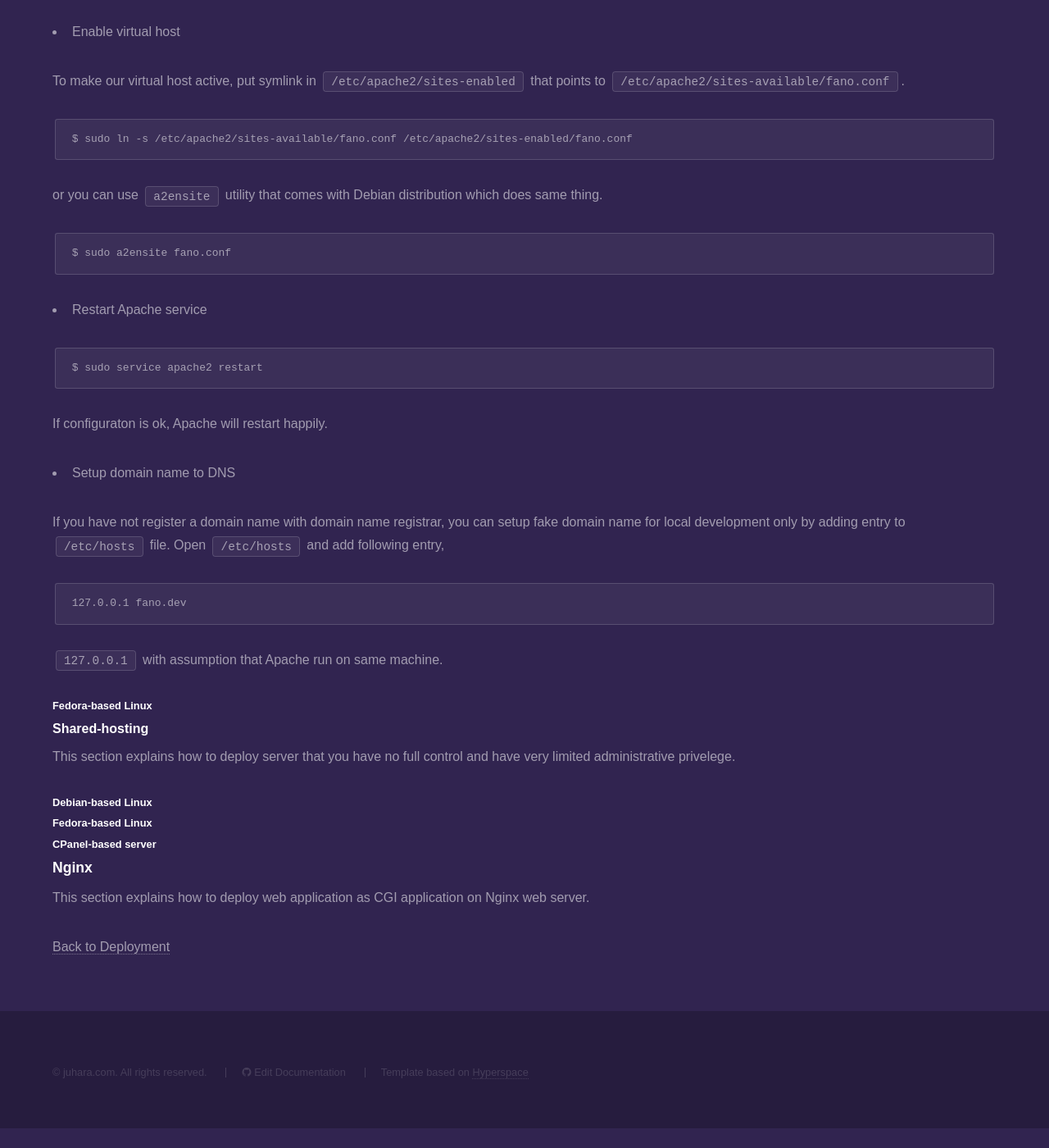
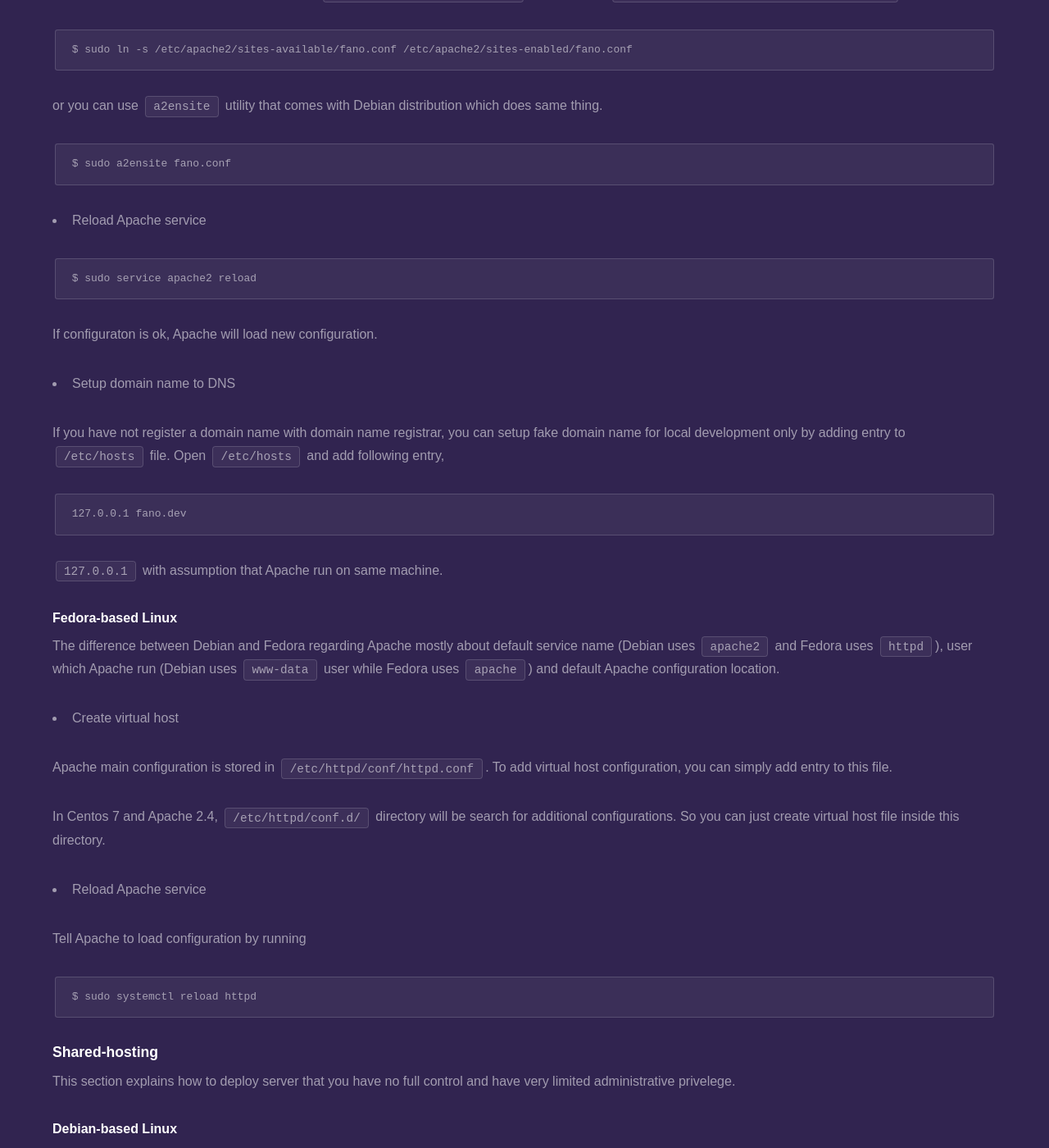
Before and after one commit to fanoframework/fanoframework.github.io, a Jekyll site: the page built from deployment/cgi/index.md, in a window 1280 px wide and 1400 px high, scrolled down 2052 px. Shown: the whole window at 82% size. Built offline with Jekyll 4.4.1, drawn with Linux system fonts in a browser that asks for light colours; our own code applies the rules of GitHub Pages for plain Markdown files; before the commit the page ends 3428 px from its top, so only the background shows below that; some of the changed text lies outside the part shown.

Commit message:
edit deployment content

````diff
--- a/deployment/cgi/index.md
+++ b/deployment/cgi/index.md
@@ -5,15 +5,15 @@ description: Tutorial on how to deploy CGI web application built with Fano Frame
 
 <h1 class="major">Deployment as CGI application</h1>
 
-### Apache
+## Apache
 
 This section explains how to deploy web application as CGI application on Apache web server.
 
-#### Dedicated server
+### Dedicated server
 
 This section explains how to deploy server that you have full control and administrative privilege (aka root access).
 
-##### Debian-based Linux
+#### Debian-based Linux
 
 - Create virtual host by adding Apache configuration file inside `/etc/apache2/sites-available` and put
 
@@ -69,12 +69,7 @@ So in our example, we end up with following configuration:
  </VirtualHost>
 ```
 
-You need to make sure that `app.cgi` has execution bit, if not then run
-
-```
-$ chmod 744 /home/myuser/myapp/public/app.cgi
-```
-For most uses-cases, `744` permission is suffice if your web server is run as your user account. If executable binary failed to run, try `774`
+You need to make sure that `app.cgi` has execution bit. Read *Executable binary file permission* in [Deployment](/deployment) for more information.
 
 Save it as `fano.conf` file. Note that saving data to `/etc/apache2/sites-available` directory requires administrative privilege.
 
@@ -91,13 +86,13 @@ or you can use `a2ensite` utility that comes with Debian distribution which does
 $ sudo a2ensite fano.conf
 ```
 
-- Restart Apache service
+- Reload Apache service
 
 ```
-$ sudo service apache2 restart
+$ sudo service apache2 reload
 ```
 
-If configuraton is ok, Apache will restart happily.
+If configuraton is ok, Apache will load new configuration.
 
 - Setup domain name to DNS
 
@@ -110,19 +105,35 @@ entry to `/etc/hosts` file. Open `/etc/hosts` and add following entry,
 
 `127.0.0.1` with assumption that Apache run on same machine.
 
-##### Fedora-based Linux
+#### Fedora-based Linux
 
-#### Shared-hosting
+The difference between Debian and Fedora regarding Apache mostly about default service name (Debian uses `apache2` and Fedora uses `httpd`), user which Apache run (Debian uses `www-data` user while Fedora uses `apache`) and default Apache configuration location.
+
+- Create virtual host
+
+Apache main configuration is stored in `/etc/httpd/conf/httpd.conf`. To add virtual host configuration, you can simply add entry to this file.
+
+In Centos 7 and Apache 2.4, `/etc/httpd/conf.d/` directory will be search for additional configurations. So you can just create virtual host file inside this directory.
+
+- Reload Apache service
+
+Tell Apache to load configuration by running
+
+```
+$ sudo systemctl reload httpd
+```
+
+### Shared-hosting
 
 This section explains how to deploy server that you have no full control and have very limited administrative privelege.
 
-##### Debian-based Linux
+#### Debian-based Linux
 
-##### Fedora-based Linux
+#### Fedora-based Linux
 
-##### CPanel-based server
+#### CPanel-based server
 
-### Nginx
+## Nginx
 
 This section explains how to deploy web application as CGI application on Nginx web server.
 
````
Also changed, not shown: deployment/index.md (+19 -0 lines).
